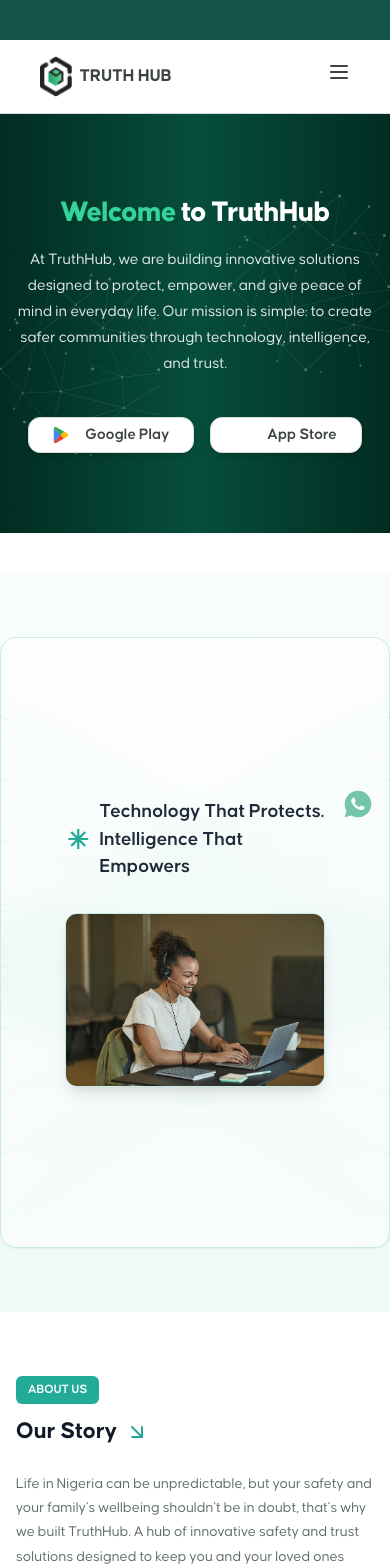
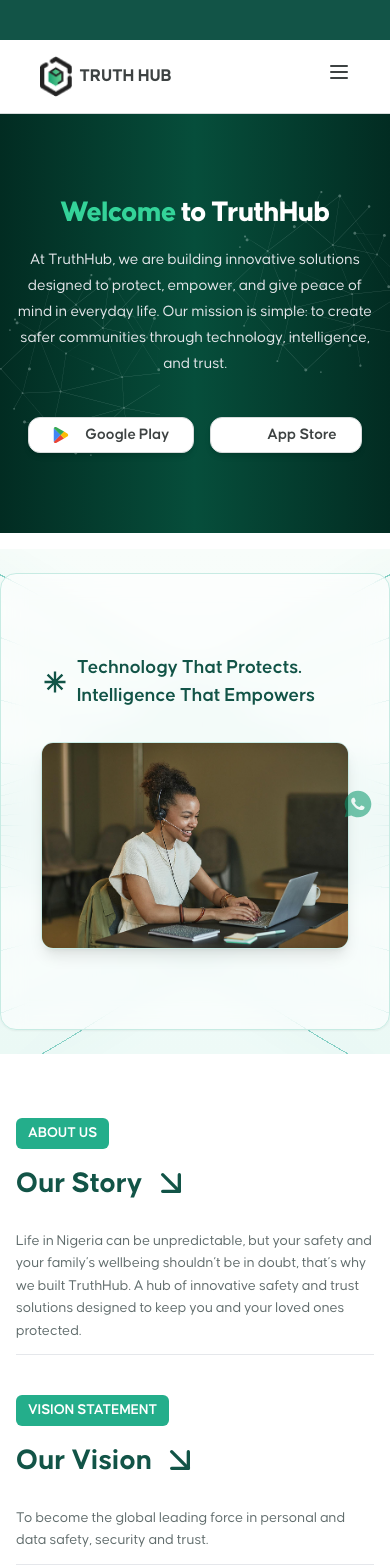
Before and after one commit to Seal-Richards/truth_app_web, a Next.js app: page /about in a window 390 px wide. Shown: the top 1568 px of the page. Built offline with nearby package versions, Linux system fonts and the light colour scheme; some icons are missing.

Commit message:
fix: clean up about page styling

```diff
--- a/src/components/Footer/index.tsx
+++ b/src/components/Footer/index.tsx
@@ -94,14 +94,14 @@ export default function Footer() {
           <div className="flex justify-center gap-3 flex-wrap">
             <a
               href="#"
-              className="flex items-center gap-2 bg-black text-white px-4 py-2 rounded-lg"
+              className="flex items-center gap-2 bg-accent text-white px-4 py-2 rounded-lg"
             >
               <Icon icon="logos:google-play-icon" className="text-xl" />
               <span>Google Play</span>
             </a>
             <a
               href="#"
-              className="flex items-center gap-2 bg-emerald-500 text-white px-4 py-2 rounded-lg"
+              className="flex items-center gap-2 bg-primary text-white px-4 py-2 rounded-lg"
             >
               <Icon icon="grommet-icons:apple-app-store" className="w-5 h-5" />
               <span>App Store</span>
@@ -111,7 +111,7 @@ export default function Footer() {
       </section>
 
       {/* Main Footer */}
-      <footer className="bg-[#132C28] text-white px-6 sm:px-10 lg:px-20 py-10">
+      <footer className="bg-accent text-white px-6 sm:px-10 lg:px-20 py-10">
         <div className="max-w-7xl mx-auto flex flex-col lg:flex-row justify-between gap-10">
           {/* Left Section */}
           <div className="flex flex-col gap-6 max-w-md">
@@ -164,7 +164,7 @@ export default function Footer() {
                   placeholder="Enter your mail address"
                   className="bg-[#1D3C38] border-none text-white placeholder-gray-400 w-full sm:w-72"
                 />
-                <Button className="bg-[#2ADABF] hover:bg-[#21bfa7] text-white">
+                <Button className="bg-primary text-white">
                   Subscribe
                 </Button>
               </div>
@@ -183,7 +183,7 @@ export default function Footer() {
                     <button
                       key={link.label}
                       onClick={() => handleNavClick(link.href)}
-                      className="text-left hover:text-[#2ADABF] transition-colors"
+                      className="text-left hover:text-primary transition-colors"
                     >
                       {link.label}
                     </button>
@@ -207,6 +207,9 @@ export default function Footer() {
             <a href="#">
               <Icon icon="fa7-brands:square-x-twitter" className="w-5 h-5" />
             </a>
+            <a href="#">
+              <Icon icon="fa7-brands:instagram-square" className="w-5 h-5" />
+            </a>
           </div>
         </div>
       </footer>
--- a/src/components/banners/MiniAboutBanner/index.tsx
+++ b/src/components/banners/MiniAboutBanner/index.tsx
@@ -1,6 +1,8 @@
 "use client";
 
 import { ArrowRight } from "lucide-react";
+
+import { Icon } from "@iconify/react";
 
 export default function MiniAboutBanner() {
   const values = [
@@ -14,11 +16,16 @@ export default function MiniAboutBanner() {
   return (
     <section className="relative w-full overflow-hidden bg-gradient-to-r from-emerald-900 to-gray-900 py-6">
       <div className="max-w-6xl mx-auto px-6 md:px-8">
-        {/* Header */}
-        <h2 className="text-white text-lg md:text-xl font-semibold mb-4">
-          TruthHub Core Values
-        </h2>
-
+        {/* Left Content */}
+        <div className="flex items-center gap-2 md:gap-3">
+          <div className="flex items-center justify-center rounded-full flex-shrink-0 text-primary">
+            <Icon icon="material-symbols:asterisk" width="48" height="48" />
+          </div>
+          {/* Header */}
+          <h2 className="text-white text-lg md:text-xl font-semibold mb-4">
+            TruthHub Core Values
+          </h2>
+        </div>
         {/* Auto-scrolling container */}
         <div className="relative overflow-hidden">
           <div className="flex items-center space-x-3 animate-marquee whitespace-nowrap">
--- a/src/components/sections/AboutTechSection/index.tsx
+++ b/src/components/sections/AboutTechSection/index.tsx
@@ -6,7 +6,7 @@ import { Icon } from "@iconify/react";
 
 export default function AboutTechSection() {
    return (
-      <section className="relative w-full overflow-hidden bg-gradient-to-b from-[#f8fdfa] to-[#eefaf7] py-16 mt-10">
+      <section className="relative w-full overflow-hidden bg-gradient-to-b from-[#f8fdfa] to-[#eefaf7] py-6 mt-4">
          {/* Background SVG Lines */}
          <div
             className="absolute top-1/2 right-0 -translate-y-1/2 w-[700px] z-0 pointer-events-none opacity-100"
@@ -22,17 +22,17 @@ export default function AboutTechSection() {
          </div>
 
          {/* Content Section */}
-         <div className="relative z-10 mx-auto max-w-6xl px-16 py-40 bg-white/60 backdrop-blur-md border border-[#c7ebe3] rounded-2xl shadow-sm flex flex-col md:flex-row items-center justify-between">
+         <div className="relative z-10 mx-auto max-w-6xl px-10 py-20 bg-white/60 backdrop-blur-md border border-[#c7ebe3] rounded-2xl shadow-sm flex flex-col md:flex-row items-center justify-between">
             {/* Left Text */}
             <div className="flex flex-col items-start gap-3 text-left w-full md:w-1/2">
                <div className="flex items-center gap-2">
                   <Icon
                      icon="material-symbols:asterisk"
-                     className="text-[#22ab98]"
+                     className="text-accent"
                      width={28}
                      height={28}
                   />
-                  <h2 className="text-xl sm:text-2xl lg:text-3xl font-semibold text-gray-800 leading-snug">
+                  <h2 className="text-xl sm:text-2xl lg:text-3xl font-semibold text-accent">
                      Technology That Protects.
                      <br />
                      Intelligence That Empowers
--- a/src/components/sections/OurTeam/index.tsx
+++ b/src/components/sections/OurTeam/index.tsx
@@ -3,6 +3,7 @@
 import { Card, CardContent } from "@src/components/ui/card";
 import { Icon } from "@iconify/react";
 import Image from "next/image";
+import { Heading3 } from "lucide-react";
 
 export default function OurTeam() {
   return (
@@ -11,7 +12,7 @@ export default function OurTeam() {
         <CardContent className="p-6 md:p-10">
           {/* Header */}
           <div className="flex items-center gap-2 mb-6">
-            <Icon icon="mdi:star-circle-outline" className="text-emerald-700 w-6 h-6 md:w-7 md:h-7" />
+          <Icon icon="material-symbols:asterisk" width="48" height="48" className="text-accent" />
             <h2 className="text-lg md:text-xl font-semibold text-gray-900">
               Our Team
             </h2>
@@ -20,7 +21,7 @@ export default function OurTeam() {
           <div className="flex flex-col md:flex-row items-start md:items-center gap-6 md:gap-10">
             {/* Left image placeholder */}
             <div className="mt-8 md:mt-0 w-full md:w-[50%] flex justify-center">
-               <div className="rounded-xl overflow-hidden shadow-lg border border-[#22ab98]/20">
+               <div className="rounded-xl overflow-hidden shadow-lg border border-accent">
                   <Image
                      src="/assets/tech-image.png"
                      alt="Technology illustration"
@@ -32,7 +33,7 @@ export default function OurTeam() {
                </div>
             </div>
             {/* Text content */}
-            <p className="w-full md:w-2/3 text-gray-700 leading-relaxed text-sm md:text-base">
+            <h3 className="w-full md:w-2/3 text-accent text-[15px] md:text-[20px]">
               At the heart of Truth Hub is a team of innovators, strategists,
               and visionaries committed to building a safer world. Our strength
               lies in diversity — a unique combination of voices and expertise
@@ -41,7 +42,7 @@ export default function OurTeam() {
               united by one mission: to redefine how people and organizations
               establish trust, protect their interests, and engage with
               confidence.
-            </p>
+            </h3>
           </div>
         </CardContent>
       </Card>
--- a/src/components/sections/PricingPlans/index.tsx
+++ b/src/components/sections/PricingPlans/index.tsx
@@ -168,7 +168,7 @@ export default function PricingPlans() {
   const plansToRender = getPlans();
 
   return (
-    <section className="relative w-full py-16 bg-gradient-to-b from-emerald-900/80 via-emerald-800 to-emerald-900 text-white overflow-hidden">
+    <section className="relative w-full py-16 bg-gradient-to-t from-emerald-900/70 via-emerald-900/70 to-emerald-600 text-white overflow-hidden">
       {/* Decorative gradient glows */}
       <div aria-hidden className="absolute -top-28 -left-36 w-96 h-96 rounded-full blur-3xl bg-emerald-600/30" />
       <div aria-hidden className="absolute top-20 left-10 w-80 h-80 rounded-full blur-2xl bg-emerald-400/20" />
@@ -177,7 +177,7 @@ export default function PricingPlans() {
       <div className="container mx-auto px-4 relative z-10">
         {/* Header */}
         <div className="text-center mb-6">
-          <span className="inline-block px-4 py-1 rounded-md bg-emerald-600 text-sm font-semibold">
+          <span className="inline-block px-4 py-1 rounded-md bg-primary text-sm font-semibold">
             SUBSCRIPTION PLAN
           </span>
         </div>
--- a/src/components/sections/Statements/index.tsx
+++ b/src/components/sections/Statements/index.tsx
@@ -33,7 +33,7 @@ export default function StatementsSection() {
           <div key={idx} className="space-y-3">
             {/* Tag */}
             <div>
-              <span className="inline-block text-xs font-semibold bg-[#22ab98] text-white px-3 py-1 rounded-md">
+              <span className="inline-block text-[15px] font-semibold bg-primary text-white px-3 py-1 rounded-md">
                 {item.tag}
               </span>
             </div>
@@ -42,14 +42,14 @@ export default function StatementsSection() {
             <div className="grid grid-cols-1 md:grid-cols-[250px_1fr] gap-6 items-start">
               {/* Left: title + arrow */}
               <div className="flex items-center gap-2">
-                <h3 className="text-2xl sm:text-3xl font-bold text-gray-900">
+                <h3 className="text-[30px] sm:text-[30px] font-bold text-accent">
                   {item.title}
                 </h3>
-                <ArrowDownRight className="text-[#22ab98] w-6 h-6 flex-shrink-0" />
+                <ArrowDownRight className="text-accent w-10 h-10 flex-shrink-0" />
               </div>
 
               {/* Right: description */}
-              <p className="text-muted-foreground text-[15px] sm:text-base leading-relaxed">
+              <p className="text-muted-foreground text-[15px] sm:text-[20px]">
                 {item.description}
               </p>
             </div>
```
Also changed, not shown: src/components/sections/OurServices/index.tsx (+7 -7 lines).
